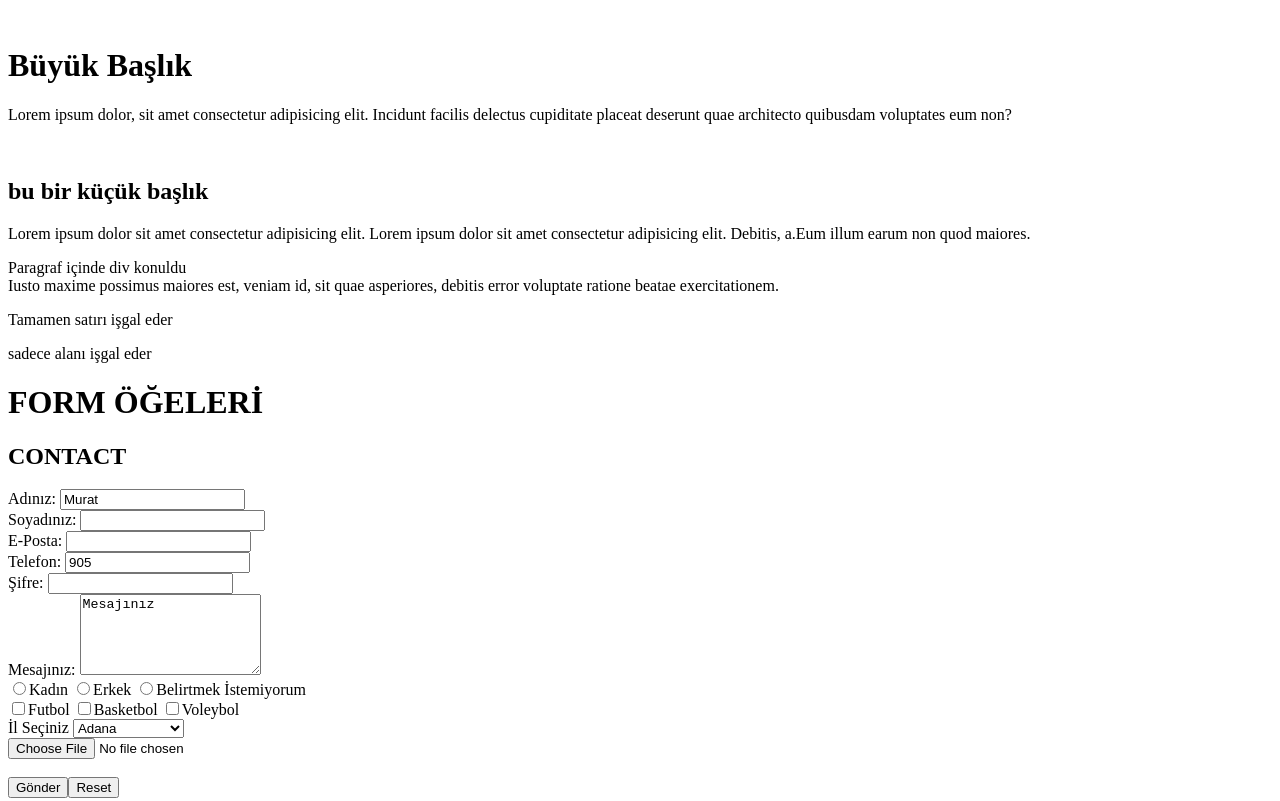
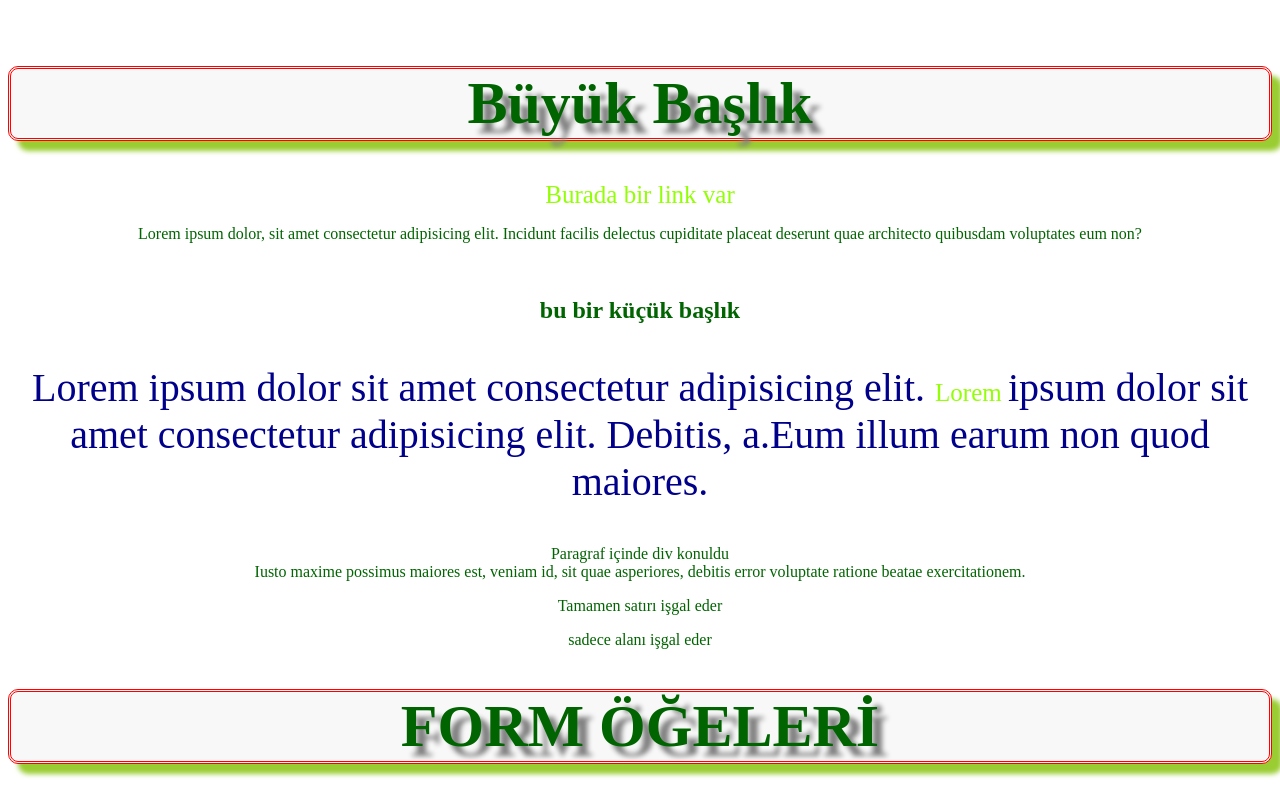
Before and after one commit to muratbabayigit/T127_HTMLCSS, a plain HTML site: page test.html in a window 1280 px wide. Shown: the top 801 px of the page. Drawn offline with Linux system fonts and the light colour scheme.

Commit message:
virabismillah

```diff
--- a/assets/css/teststyle.css
+++ b/assets/css/teststyle.css
@@ -0,0 +1,31 @@
+/* Shift+Alt+A yorum satırı formatını getirir */
+
+
+
+h1 {
+    background-color: rgb(248, 248, 248);
+    text-align: center;
+    font-weight: 800;
+    font-size: 60px;
+    border: 3px double red;
+    border-radius: 10px;
+    text-shadow: 10px 10px 5px gray;
+    box-shadow: 10px 10px 5px yellowgreen;
+
+}
+
+* {
+    text-align: center;
+    color: darkgreen;
+}
+
+a{
+    color: rgb(147, 255, 5);
+    text-decoration:none;
+    font-size: 25px;
+}
+
+.t127 {
+    color: darkblue;
+    font-size: 40px;
+}
--- a/test.html
+++ b/test.html
@@ -4,14 +4,16 @@
     <meta charset="UTF-8">
     <meta name="viewport" content="width=device-width, initial-scale=1.0">
     <title>Document</title>
+    <link rel="stylesheet" href="assets/css/teststyle.css">
 </head>
 <body>
   <br>
         <h1>Büyük Başlık</h1>
+<a href="deneme.html">Burada bir link var</a>
         <p>Lorem ipsum dolor, sit amet consectetur adipisicing elit. Incidunt facilis delectus cupiditate placeat deserunt quae architecto quibusdam voluptates eum non?</p>
   <br><h2>bu bir küçük başlık</h2>
-  <p>Lorem ipsum dolor sit amet consectetur adipisicing elit. Lorem ipsum dolor sit amet consectetur adipisicing elit. Debitis, a.Eum illum earum non quod maiores. <div>Paragraf içinde div konuldu</div>Iusto maxime possimus maiores est, veniam id, sit quae asperiores, debitis error voluptate ratione beatae exercitationem.</p>
-  <div><p>Tamamen satırı işgal eder</p></div>
+  <p class="t127">Lorem ipsum dolor sit amet consectetur adipisicing elit. <a href="ka.html">Lorem </a>ipsum dolor sit amet consectetur adipisicing elit. Debitis, a.Eum illum earum non quod maiores. <div>Paragraf içinde div konuldu</div>Iusto maxime possimus maiores est, veniam id, sit quae asperiores, debitis error voluptate ratione beatae exercitationem.</p>
+  <div ><p>Tamamen satırı işgal eder</p></div>
   <span><p>sadece alanı işgal eder</p></span>
   <h1>FORM ÖĞELERİ</h1>
   <h2>CONTACT</h2>
```
Also changed, not shown: contact.html (+1 -0 lines), index.html (+1 -0 lines), resume.html (+1 -0 lines).
